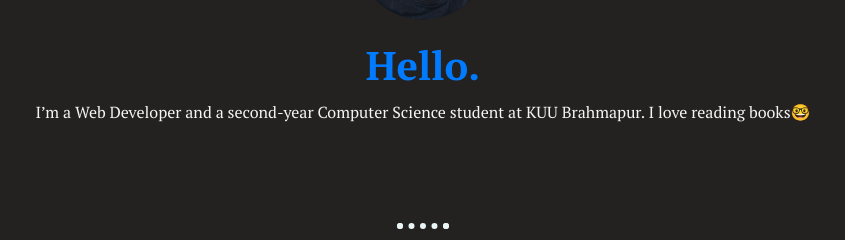
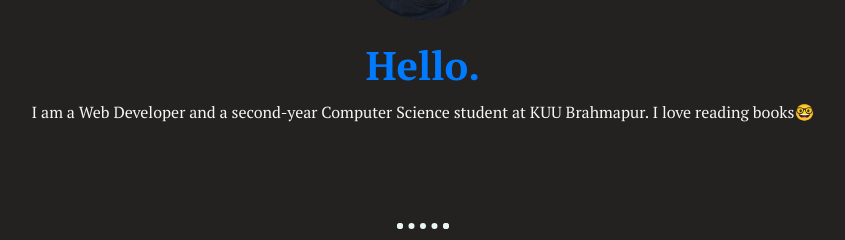
Before and after one commit to subverrt/Personal-website, a plain HTML site: page index.html in a window 1280 px wide. Shown: the part 1027-1267 px from the top of the page, 217-1062 px from the left. Drawn offline with Linux system fonts and the light colour scheme.

Commit message:
Update index.html

```diff
--- a/index.html
+++ b/index.html
@@ -26,7 +26,7 @@
     <div class="profile">
       <img class="pic" src="./Assets/Profile-pic.png" alt="Smruti-profile-img">
       <h2>Hello.</h2>
-      <p class="intro">I’m a Web Developer and a second-year Computer Science student at KUU Brahmapur. I love reading
+      <p class="intro">I am a Web Developer and a second-year Computer Science student at KUU Brahmapur. I love reading
         books🤓</p>
     </div>
     <hr>
```
